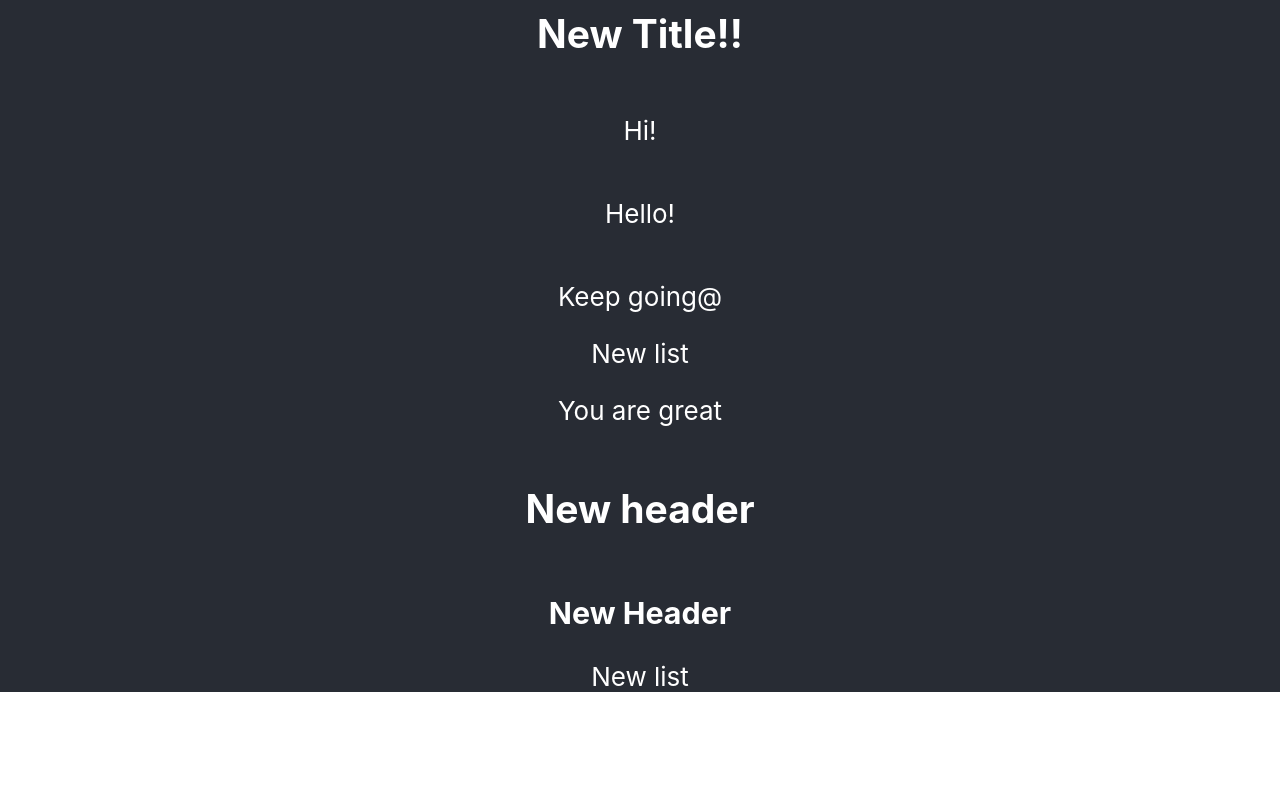
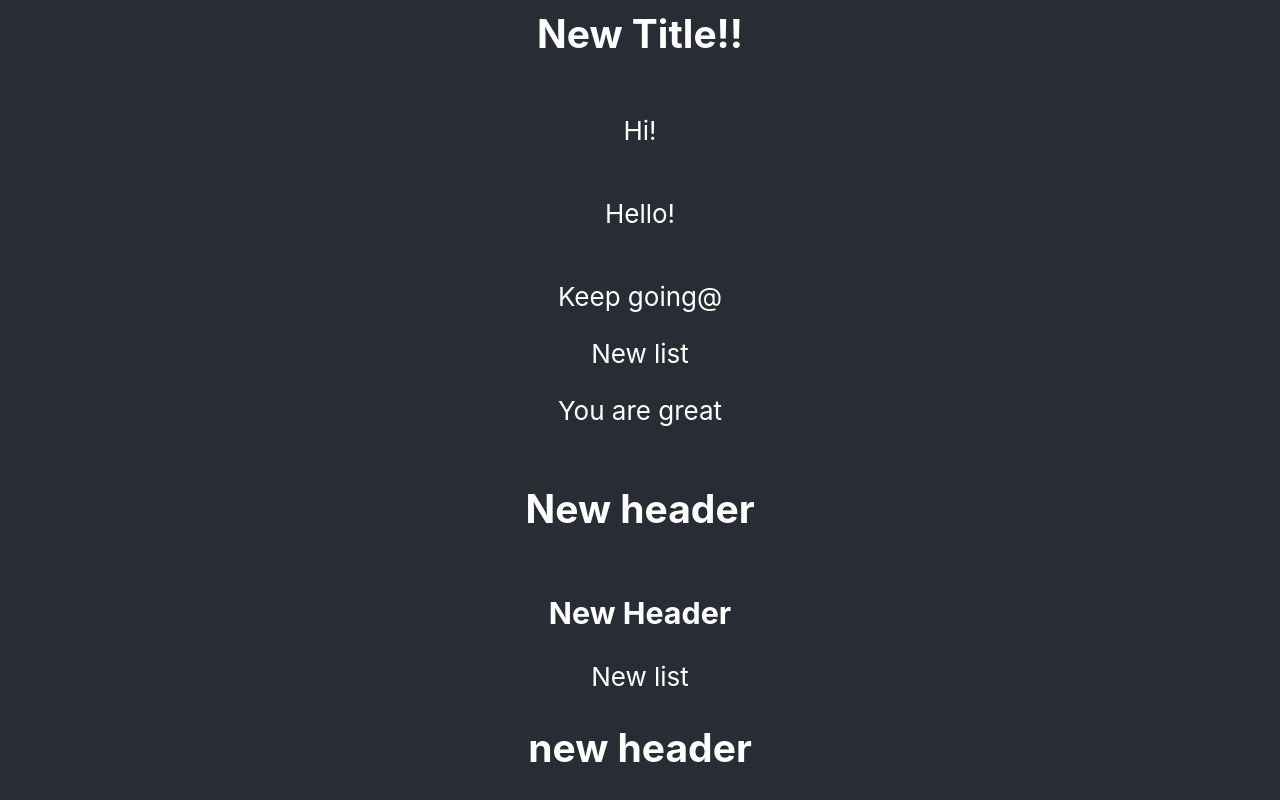
Before and after one commit to tyler-ray90/testing-05-18, a React (Create React App) app: page / in a window 1280 px wide. Shown: the part 653-1453 px from the top of the page. Before the commit the page ends 1345 px from the top, so only its background shows below. Built offline with nearby package versions, Linux system fonts and the light colour scheme.

Commit message:
new commit

```diff
--- a/src/App.js
+++ b/src/App.js
@@ -21,6 +21,7 @@ function App() {
         <h2>New header</h2>
         <h3>New Header</h3>
         <l>New list</l>
+        <h2>new header</h2>
 
       </header>
     </div>
```
